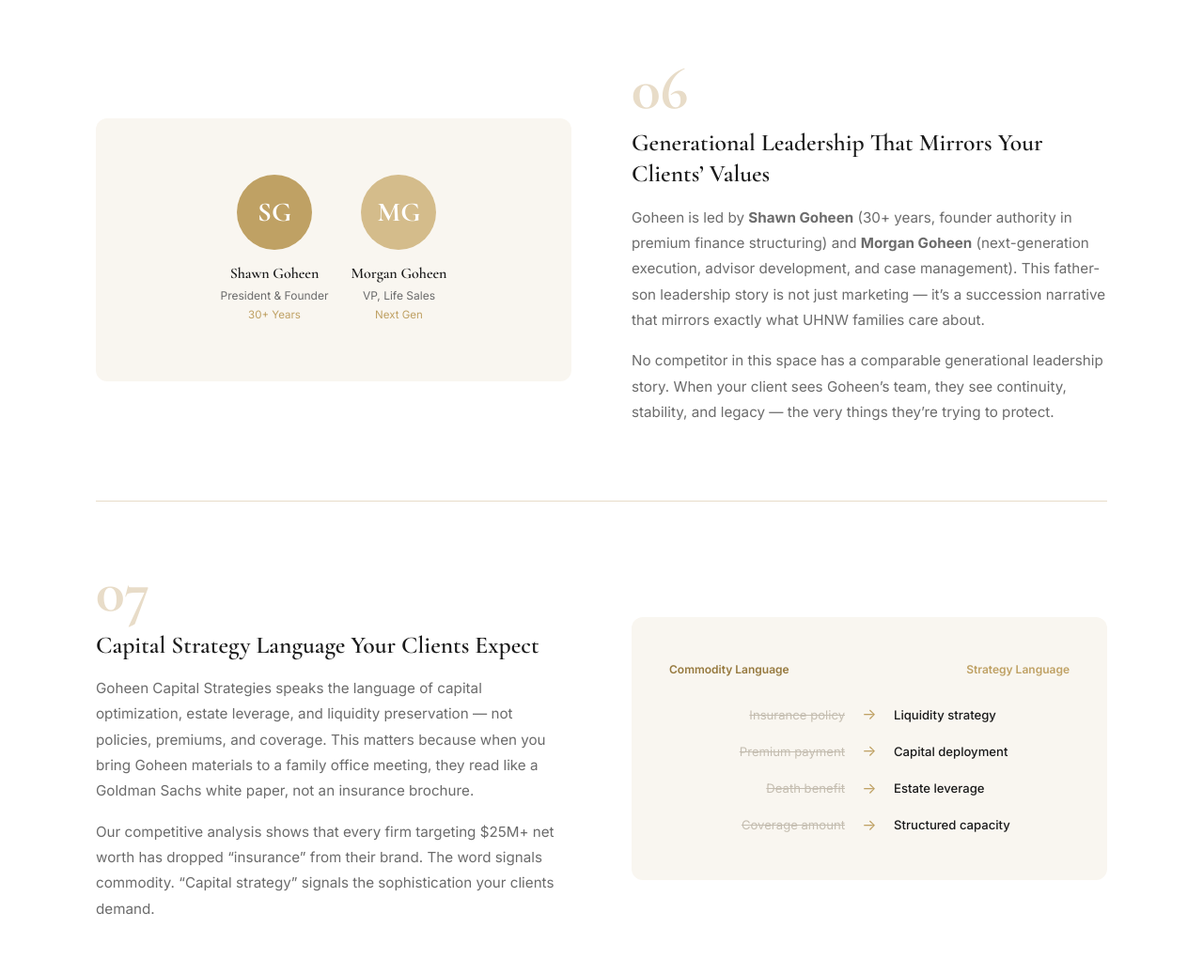
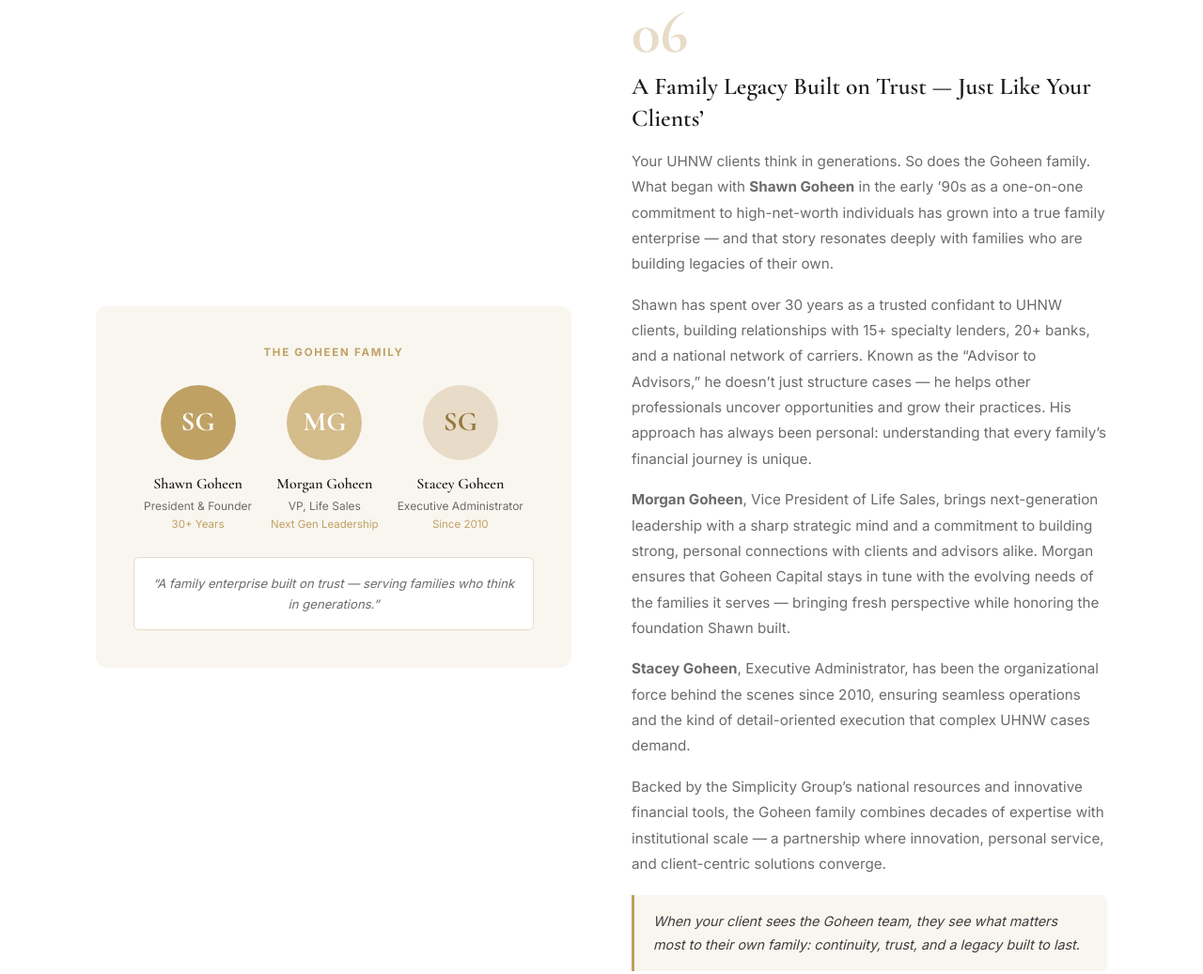
Before and after one commit to lawainmcneil/GoheenRIAWhitePaper, a plain HTML site: page index.html in a window 1280 px wide. Shown: the part 5163-6200 px from the top of the page at 94% size. Drawn offline with nearby package versions, Linux system fonts and the light colour scheme.

Commit message:
Update index.html

```diff
--- a/index.html
+++ b/index.html
@@ -374,8 +374,8 @@ h2.section-title.light{color:var(--white);}
     <div class="benefit-row reverse fade-in">
       <div class="benefit-text">
         <div class="benefit-num">04</div>
-        <h3>A Named Methodology: The Liquidity Preservation Strategy&thinsp;<sup style="font-size:0.6em">&thinsp;SM</sup></h3>
-        <p>Every top firm in premium finance owns a named methodology. SCA has the Capital Maximization Strategy. Lionsmark has Leveraged Index Arbitrage. Goheen has <strong>The Liquidity Preservation Strategy</strong> &mdash; a structured approach that keeps your client&rsquo;s assets fully deployed while securing generational estate liquidity.</p>
+        <h3>The Liquidity Preservation Strategy&thinsp;<sup style="font-size:0.6em">&thinsp;SM</sup></h3>
+        <p>Goheen Capital&rsquo;s Liquidity Preservation Strategy is a structured approach that keeps your client&rsquo;s assets fully deployed while securing generational estate liquidity.</p>
         <p>When you say &ldquo;We structured this through the Liquidity Preservation Strategy,&rdquo; you&rsquo;re not selling insurance. You&rsquo;re presenting a capital strategy with a name, a framework, and a track record.</p>
       </div>
       <div class="benefit-visual">
@@ -416,19 +416,24 @@ h2.section-title.light{color:var(--white);}
     <div class="benefit-row reverse fade-in">
       <div class="benefit-text">
         <div class="benefit-num">06</div>
-        <h3>Generational Leadership That Mirrors Your Clients&rsquo; Values</h3>
-        <p>Goheen is led by <strong>Shawn Goheen</strong> (30+ years, founder authority in premium finance structuring) and <strong>Morgan Goheen</strong> (next-generation execution, advisor development, and case management). This father-son leadership story is not just marketing &mdash; it&rsquo;s a succession narrative that mirrors exactly what UHNW families care about.</p>
-        <p>No competitor in this space has a comparable generational leadership story. When your client sees Goheen&rsquo;s team, they see continuity, stability, and legacy &mdash; the very things they&rsquo;re trying to protect.</p>
+        <h3>A Family Legacy Built on Trust &mdash; Just Like Your Clients&rsquo;</h3>
+        <p>Your UHNW clients think in generations. So does the Goheen family. What began with <strong>Shawn Goheen</strong> in the early &rsquo;90s as a one-on-one commitment to high-net-worth individuals has grown into a true family enterprise &mdash; and that story resonates deeply with families who are building legacies of their own.</p>
+        <p>Shawn has spent over 30 years as a trusted confidant to UHNW clients, building relationships with 15+ specialty lenders, 20+ banks, and a national network of carriers. Known as the &ldquo;Advisor to Advisors,&rdquo; he doesn&rsquo;t just structure cases &mdash; he helps other professionals uncover opportunities and grow their practices. His approach has always been personal: understanding that every family&rsquo;s financial journey is unique.</p>
+        <p><strong>Morgan Goheen</strong>, Vice President of Life Sales, brings next-generation leadership with a sharp strategic mind and a commitment to building strong, personal connections with clients and advisors alike. Morgan ensures that Goheen Capital stays in tune with the evolving needs of the families it serves &mdash; bringing fresh perspective while honoring the foundation Shawn built.</p>
+        <p><strong>Stacey Goheen</strong>, Executive Administrator, has been the organizational force behind the scenes since 2010, ensuring seamless operations and the kind of detail-oriented execution that complex UHNW cases demand.</p>
+        <p>Backed by the Simplicity Group&rsquo;s national resources and innovative financial tools, the Goheen family combines decades of expertise with institutional scale &mdash; a partnership where innovation, personal service, and client-centric solutions converge.</p>
+        <div class="highlight">When your client sees the Goheen team, they see what matters most to their own family: continuity, trust, and a legacy built to last.</div>
       </div>
       <div class="benefit-visual">
         <div style="text-align:center;">
-          <div style="display:flex;gap:1.5rem;justify-content:center;align-items:flex-end;">
+          <div style="font-size:0.72rem;font-weight:700;letter-spacing:0.15em;text-transform:uppercase;color:var(--gold);margin-bottom:1.5rem;">The Goheen Family</div>
+          <div style="display:flex;gap:1.25rem;justify-content:center;align-items:flex-start;flex-wrap:wrap;">
             <div>
               <div style="width:80px;height:80px;border-radius:50%;background:var(--gold);display:flex;align-items:center;justify-content:center;margin:0 auto 0.75rem;">
                 <span style="font-family:'Cormorant Garamond',serif;font-size:1.8rem;font-weight:700;color:var(--white);">SG</span>
               </div>
               <div style="font-family:'Cormorant Garamond',serif;font-size:1rem;font-weight:600;color:var(--text-dark);">Shawn Goheen</div>
-              <div style="font-size:0.75rem;color:var(--text-muted);">President & Founder</div>
+              <div style="font-size:0.75rem;color:var(--text-muted);">President &amp; Founder</div>
               <div style="font-size:0.72rem;color:var(--gold);">30+ Years</div>
             </div>
             <div>
@@ -437,8 +442,19 @@ h2.section-title.light{color:var(--white);}
               </div>
               <div style="font-family:'Cormorant Garamond',serif;font-size:1rem;font-weight:600;color:var(--text-dark);">Morgan Goheen</div>
               <div style="font-size:0.75rem;color:var(--text-muted);">VP, Life Sales</div>
-              <div style="font-size:0.72rem;color:var(--gold);">Next Gen</div>
+              <div style="font-size:0.72rem;color:var(--gold);">Next Gen Leadership</div>
             </div>
+            <div>
+              <div style="width:80px;height:80px;border-radius:50%;background:var(--gold-muted);display:flex;align-items:center;justify-content:center;margin:0 auto 0.75rem;">
+                <span style="font-family:'Cormorant Garamond',serif;font-size:1.8rem;font-weight:700;color:var(--gold-dark);">SG</span>
+              </div>
+              <div style="font-family:'Cormorant Garamond',serif;font-size:1rem;font-weight:600;color:var(--text-dark);">Stacey Goheen</div>
+              <div style="font-size:0.75rem;color:var(--text-muted);">Executive Administrator</div>
+              <div style="font-size:0.72rem;color:var(--gold);">Since 2010</div>
+            </div>
+          </div>
+          <div style="margin-top:1.5rem;padding:1rem;background:var(--white);border-radius:6px;border:1px solid var(--gold-muted);">
+            <div style="font-size:0.82rem;color:var(--text-muted);font-style:italic;">&ldquo;A family enterprise built on trust &mdash; serving families who think in generations.&rdquo;</div>
           </div>
         </div>
       </div>
```
